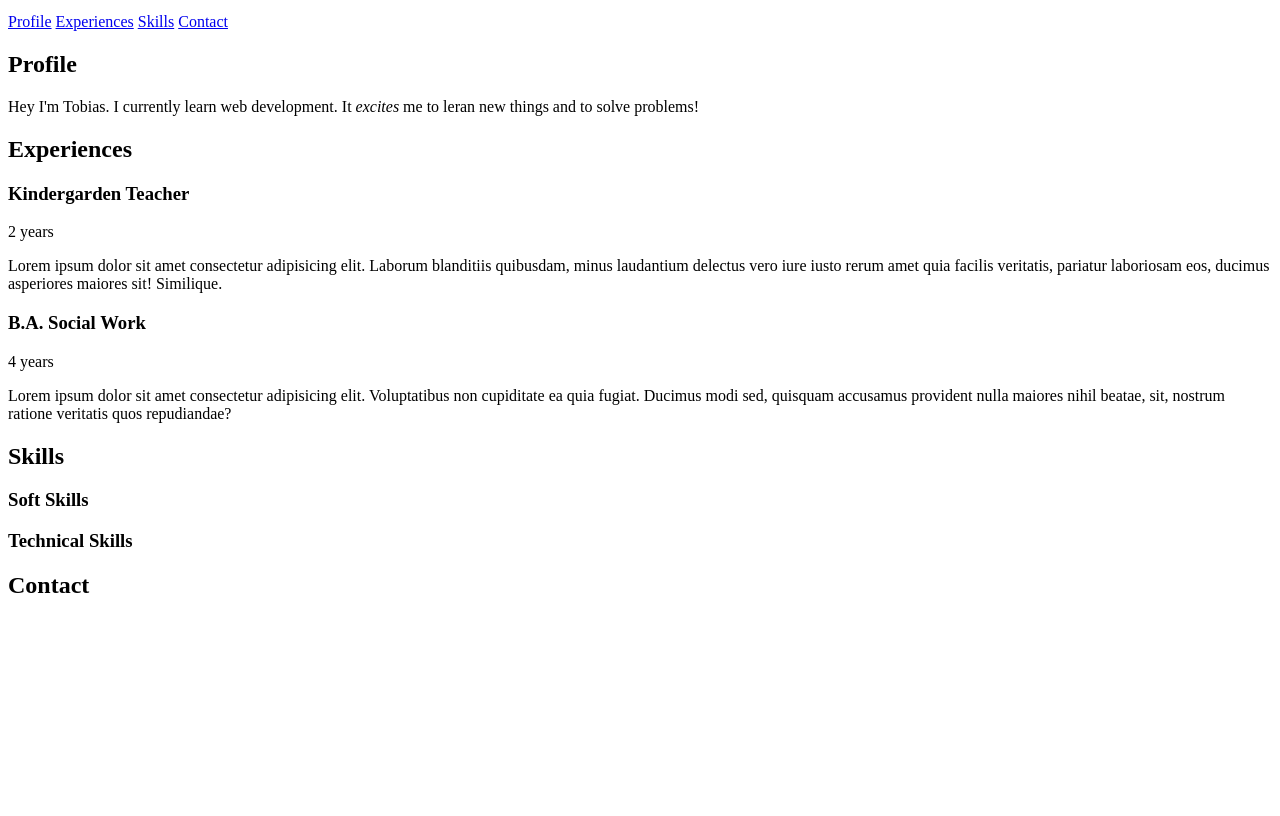
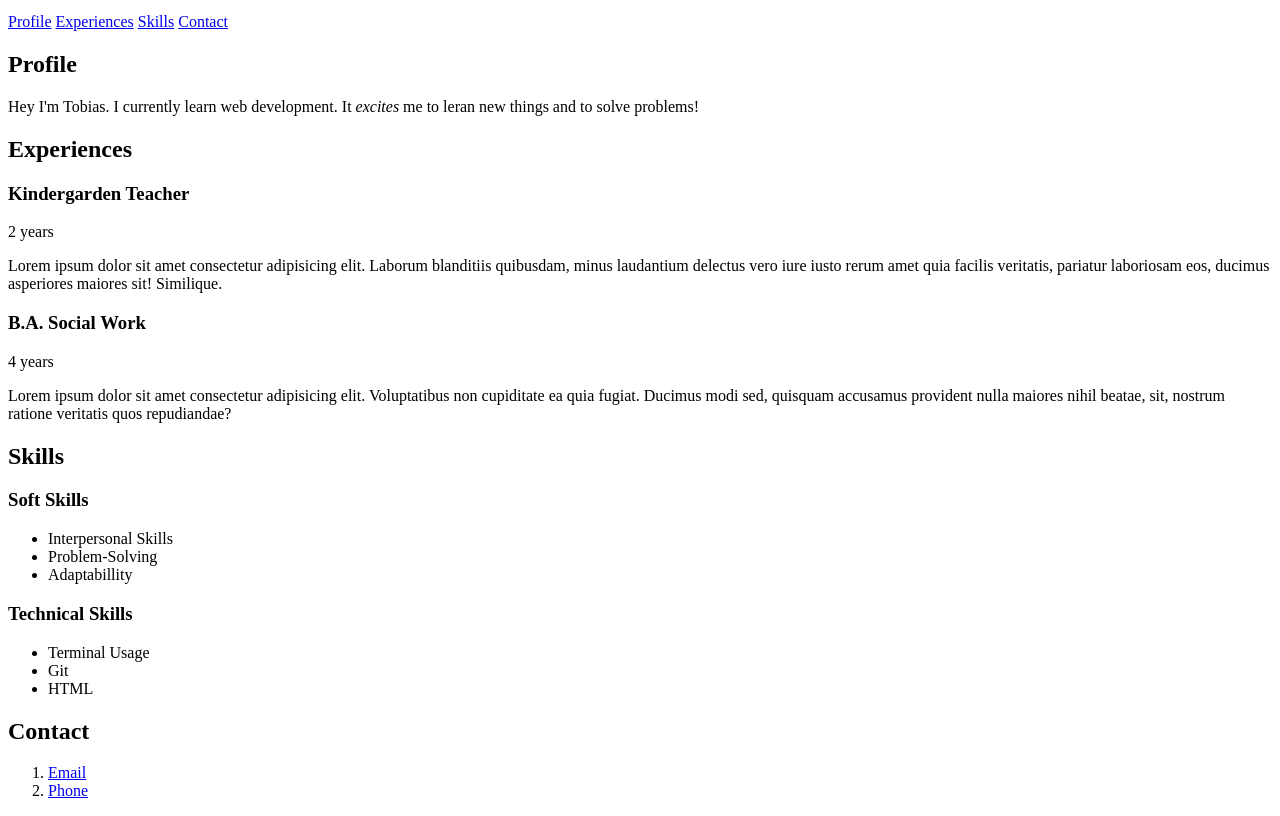
Before and after one commit to tsindek/tobi-cv, a plain HTML site: page index.html in a window 1280 px wide. Shown: the part 101-917 px from the top of the page. Before the commit the page ends 800 px from the top, so only its background shows below. Drawn offline with Linux system fonts and the light colour scheme.

Commit message:
<nav> for accessability added

```diff
--- a/index.html
+++ b/index.html
@@ -14,10 +14,12 @@
   <header>
     <h1>Tobias Sindek</h1>
     <p>Web Dev Trainee</p>
-    <a href="#profile">Profile</a>
-    <a href="#exp">Experiences</a>
-    <a href="#skills">Skills</a>
-    <a href="#contact">Contact</a>
+    <nav>
+      <a href="#profile">Profile</a>
+      <a href="#exp">Experiences</a>
+      <a href="#skills">Skills</a>
+      <a href="#contact">Contact</a>
+    </nav>
   </header>
   <main>
     <article id="profile">
@@ -50,13 +52,27 @@
       <h2>Skills</h2>
       <section>
         <h3>Soft Skills</h3>
+        <ul>
+          <li>Interpersonal Skills</li>
+          <li>Problem-Solving</li>
+          <li>Adaptabillity</li>
+        </ul>
       </section>
       <section>
         <h3>Technical Skills</h3>
+        <ul>
+          <li>Terminal Usage</li>
+          <li>Git</li>
+          <li>HTML</li>
+        </ul>
       </section>
     </article>
     <article id="contact">
       <h2>Contact</h2>
+      <ol>
+        <li><a href="mailto: tobias.sindek@gmail.com">Email</a></li>
+        <li><a href="tel:+17612345678">Phone</a></li>
+      </ol>
     </article>
   </main>
 </body>
```
